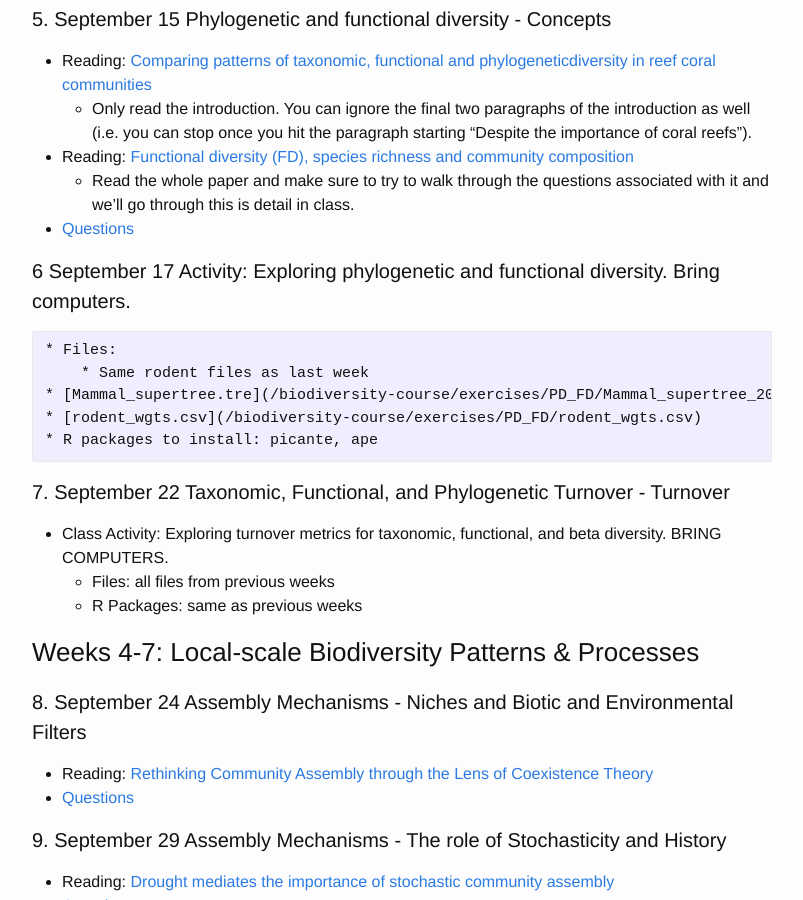
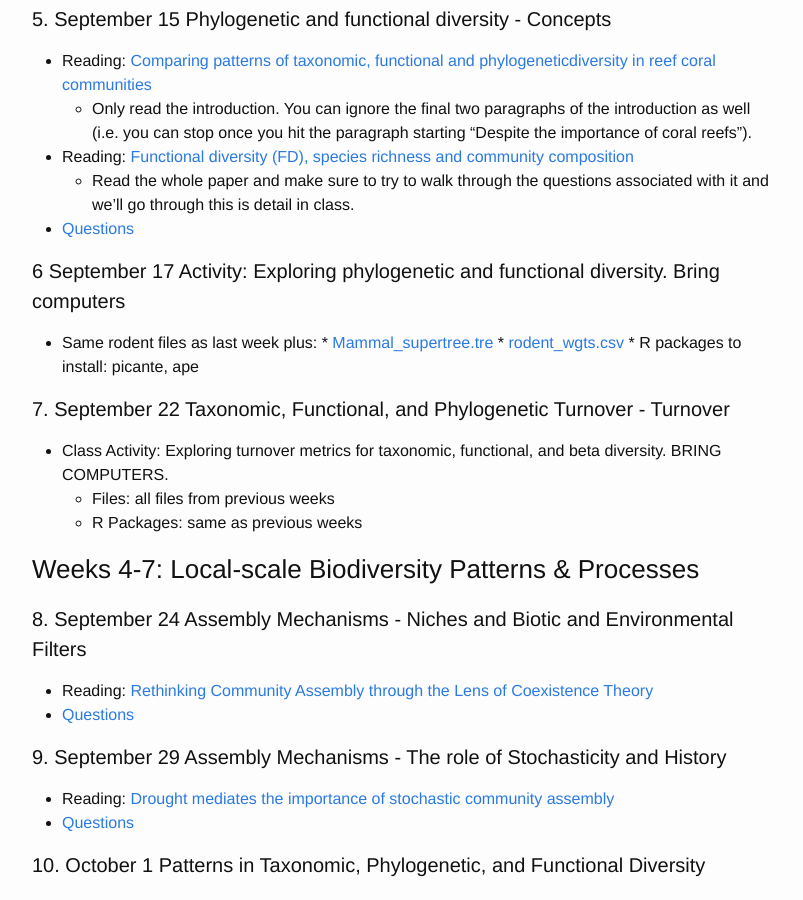
Before and after one commit to skmorgane/biodiversity-course, a Jekyll site: the page built from schedule.md, in a window 1280 px wide and 900 px high, scrolled down 1013 px. Shown: the whole window, without its empty margins (238-1041 px from the left). Built offline with Jekyll 4.4.1, drawn with Linux system fonts in a browser that asks for light colours.

Commit message:
Update schedule.md

```diff
--- a/schedule.md
+++ b/schedule.md
@@ -37,9 +37,8 @@ IMPORTANT: if Date is followed by 2 asterisks then readings are not yet finalize
     * Read the whole paper and make sure to try to walk through the questions associated with it and we'll go through this is detail in class.
 * [Questions]({{ site.baseurl }}/questions/PD_FD)
 
-#### 6 September 17 Activity: Exploring phylogenetic and functional diversity. Bring computers.
-    * Files:
-        * Same rodent files as last week
+#### 6 September 17 Activity: Exploring phylogenetic and functional diversity. Bring computers
+   * Same rodent files as last week plus:
 	* [Mammal_supertree.tre]({{ site.baseurl }}/exercises/PD_FD/Mammal_supertree_2007.tre)
 	* [rodent_wgts.csv]({{ site.baseurl }}/exercises/PD_FD/rodent_wgts.csv)
 	* R packages to install: picante, ape
```
